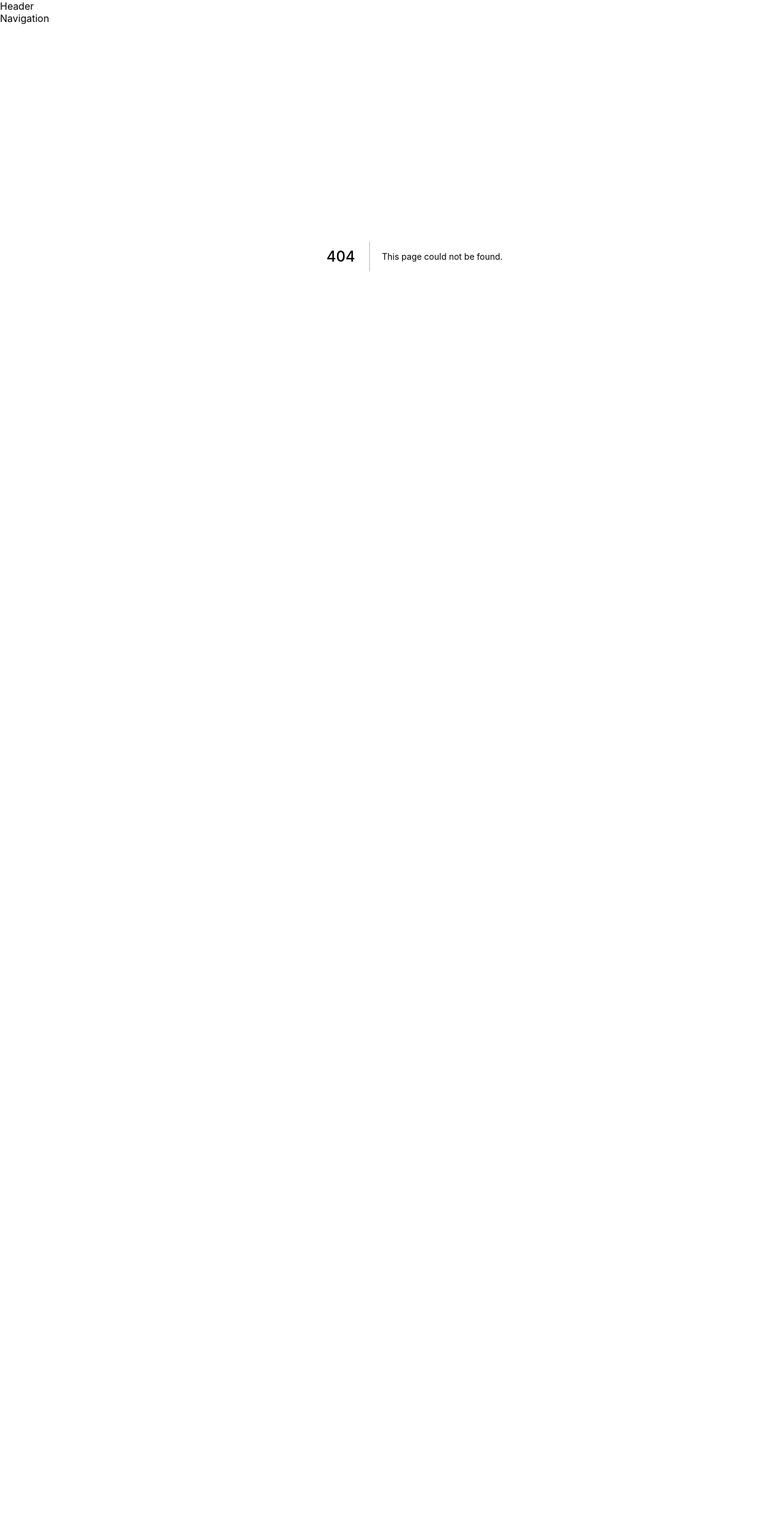
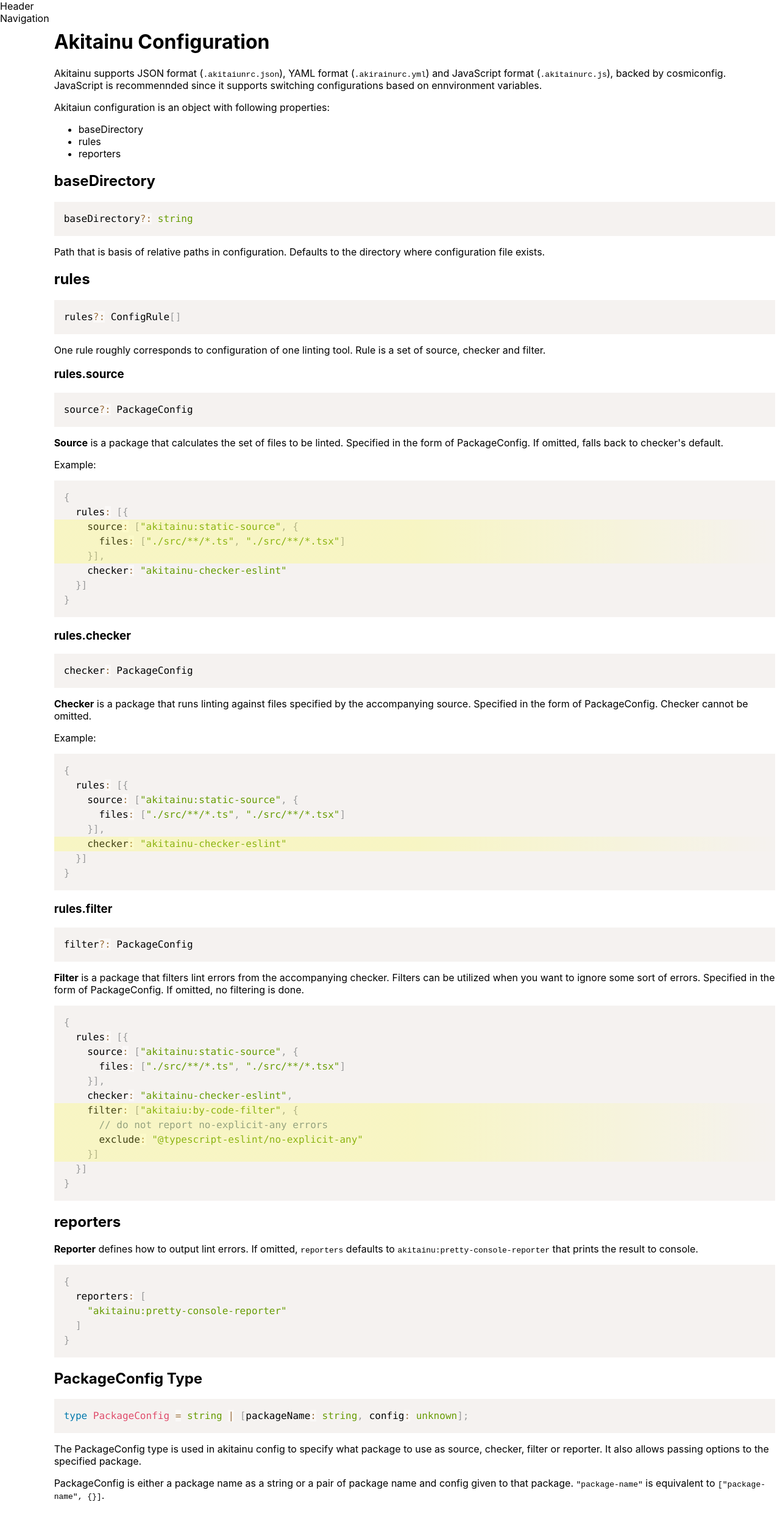
Before and after one commit to uhyo/akitainu-website, a Next.js app: page /docs/config in a window 1280 px wide. Before the commit this address had no page. Shown: the whole page at 61% size. Before the commit the page ends 820 px from the top, so only its background shows below. Built offline with nearby package versions, Linux system fonts and the light colour scheme.

Commit message:
Akitainu configuration webpage

```diff
--- /dev/null
+++ b/src/components/Code/Code.module.css
@@ -0,0 +1,13 @@
+.highlight {
+  position: absolute;
+  left: 0;
+  right: 0;
+  margin: 0 -1em;
+  background: linear-gradient(
+    to right,
+    rgba(255, 255, 64, 0.25),
+    rgba(255, 255, 64, 0.25) 50%,
+    rgba(255, 255, 64, 0)
+  );
+  pointer-events: none;
+}
--- a/src/components/Code/index.tsx
+++ b/src/components/Code/index.tsx
@@ -1,7 +1,9 @@
+import React, { useMemo } from "react";
 import { PrismAsyncLight } from "react-syntax-highlighter";
 import shellLanguage from "react-syntax-highlighter/dist/cjs/languages/prism/shell-session";
 import typescriptLanguage from "react-syntax-highlighter/dist/cjs/languages/prism/typescript";
 import prism from "react-syntax-highlighter/dist/cjs/styles/prism/prism";
+import classes from "./Code.module.css";
 
 type Language = "ts" | "sh";
 
@@ -13,15 +15,58 @@ const langMap: Record<Language, string> = {
 PrismAsyncLight.registerLanguage(langMap.ts, typescriptLanguage);
 PrismAsyncLight.registerLanguage(langMap.sh, shellLanguage);
 
+const preCustomStyle = {
+  position: "relative",
+};
+
 type Props = {
   language: Language;
+  highlight?: readonly [start: number, end: number];
   children?: React.ReactNode;
 };
 
-export const Code: React.VFC<Props> = ({ language, children }) => {
+export const Code: React.VFC<Props> = ({ language, highlight, children }) => {
+  const PreTag = useMemo(() => {
+    if (!highlight) {
+      return "pre";
+    }
+    return ({ children, ...rest }: { children?: React.ReactNode }) => {
+      return (
+        <pre {...rest}>
+          {children}
+          <Highlight start={highlight[0]} end={highlight[1]} />
+        </pre>
+      );
+    };
+  }, [highlight]);
+
   return (
-    <PrismAsyncLight language={langMap[language]} style={prism}>
+    <PrismAsyncLight
+      language={langMap[language]}
+      style={prism}
+      PreTag={PreTag}
+      customStyle={preCustomStyle}
+    >
       {children}
     </PrismAsyncLight>
   );
 };
+
+type HighlightProps = {
+  start: number;
+  end: number;
+};
+
+const Highlight: React.VFC<HighlightProps> = ({ start, end }) => {
+  return (
+    <div
+      aria-hidden
+      className={classes.highlight}
+      style={{
+        top: `calc(1em + ${start - 1}em * 1.5)`,
+      }}
+    >
+      {" \n".repeat(end - start + 1)}
+    </div>
+  );
+};
--- a/src/components/PageLayout/PageLayout.module.css
+++ b/src/components/PageLayout/PageLayout.module.css
@@ -15,4 +15,5 @@
 
 .wrapper > main {
   grid-area: main;
+  padding: 8px;
 }
--- /dev/null
+++ b/src/pages/docs/config/index.tsx
@@ -0,0 +1,147 @@
+import Head from "next/head";
+import { Fragment } from "react";
+import { Code } from "../../../components/Code";
+
+export default function ConfigPage() {
+  return (
+    <Fragment>
+      <Head>
+        <title>Akitainu Configuration</title>
+      </Head>
+      <h1>Akitainu Configuration</h1>
+      <p>
+        Akitainu supports JSON format (<code>.akitaiunrc.json</code>), YAML
+        format (<code>.akirainurc.yml</code>) and JavaScript format (
+        <code>.akitainurc.js</code>), backed by{" "}
+        <a href="https://www.npmjs.com/package/cosmiconfig" rel="external">
+          cosmiconfig
+        </a>
+        . JavaScript is recommennded since it supports switching configurations
+        based on ennvironment variables.
+      </p>
+      <p>Akitaiun configuration is an object with following properties:</p>
+      <ul>
+        <li>
+          <a href="#baseDirectory">baseDirectory</a>
+        </li>
+        <li>
+          <a href="#rules">rules</a>
+        </li>
+        <li>
+          <a href="#reporter">reporters</a>
+        </li>
+      </ul>
+      <h2 id="baseDirectory">baseDirectory</h2>
+      <Code language="ts">baseDirectory?: string</Code>
+      <p>
+        Path that is basis of relative paths in configuration. Defaults to the
+        directory where configuration file exists.
+      </p>
+
+      <h2 id="rules">rules</h2>
+      <Code language="ts">rules?: ConfigRule[]</Code>
+      <p>
+        One rule roughly corresponds to configuration of one linting tool. Rule
+        is a set of source, checker and filter.
+      </p>
+
+      <h3>rules.source</h3>
+      <Code language="ts">source?: PackageConfig</Code>
+      <p>
+        <b>Source</b> is a package that calculates the set of files to be
+        linted. Specified in the form of{" "}
+        <a href="#PackageConfig">PackageConfig</a>. If omitted, falls back to
+        checker's default.
+      </p>
+      <p>Example:</p>
+      <Code language="ts" highlight={[3, 5]}>
+        {`
+{
+  rules: [{
+    source: ["akitainu:static-source", {
+      files: ["./src/**/*.ts", "./src/**/*.tsx"]
+    }],
+    checker: "akitainu-checker-eslint"
+  }]
+}`.trim()}
+      </Code>
+
+      <h3>rules.checker</h3>
+      <Code language="ts">checker: PackageConfig</Code>
+      <p>
+        <b>Checker</b> is a package that runs linting against files specified by
+        the accompanying source. Specified in the form of{" "}
+        <a href="#PackageConfig">PackageConfig</a>. Checker cannot be omitted.
+      </p>
+      <p>Example:</p>
+      <Code language="ts" highlight={[6, 6]}>
+        {`
+{
+  rules: [{
+    source: ["akitainu:static-source", {
+      files: ["./src/**/*.ts", "./src/**/*.tsx"]
+    }],
+    checker: "akitainu-checker-eslint"
+  }]
+}`.trim()}
+      </Code>
+
+      <h3>rules.filter</h3>
+      <Code language="ts">filter?: PackageConfig</Code>
+      <p>
+        <b>Filter</b> is a package that filters lint errors from the
+        accompanying checker. Filters can be utilized when you want to ignore
+        some sort of errors. Specified in the form of{" "}
+        <a href="#PackageConfig">PackageConfig</a>. If omitted, no filtering is
+        done.
+      </p>
+      <Code language="ts" highlight={[7, 10]}>
+        {`
+{
+  rules: [{
+    source: ["akitainu:static-source", {
+      files: ["./src/**/*.ts", "./src/**/*.tsx"]
+    }],
+    checker: "akitainu-checker-eslint",
+    filter: ["akitaiu:by-code-filter", {
+      // do not report no-explicit-any errors
+      exclude: "@typescript-eslint/no-explicit-any"
+    }]
+  }]
+}`.trim()}
+      </Code>
+
+      <h2 id="reporters">reporters</h2>
+      <p>
+        <b>Reporter</b> defines how to output lint errors. If omitted,{" "}
+        <code>reporters</code> defaults to{" "}
+        <code>akitainu:pretty-console-reporter</code> that prints the result to
+        console.
+      </p>
+      <Code language="ts">
+        {`
+{
+  reporters: [
+    "akitainu:pretty-console-reporter"
+  ]
+}
+        `.trim()}
+      </Code>
+
+      <h2 id="PackageConfig">PackageConfig Type</h2>
+      <Code language="ts">
+        type PackageConfig = string | [packageName: string, config: unknown];
+      </Code>
+      <p>
+        The PackageConfig type is used in akitainu config to specify what
+        package to use as source, checker, filter or reporter. It also allows
+        passing options to the specified package.
+      </p>
+      <p>
+        PackageConfig is either a package name as a string or a pair of package
+        name and config given to that package. <code>"package-name"</code> is
+        equivalent to <code>["package-name", {"{}"}]</code>.
+      </p>
+    </Fragment>
+  );
+}
```
Also changed, not shown: src/pages/docs/packages/akitainu.tsx (+12 -0 lines).
